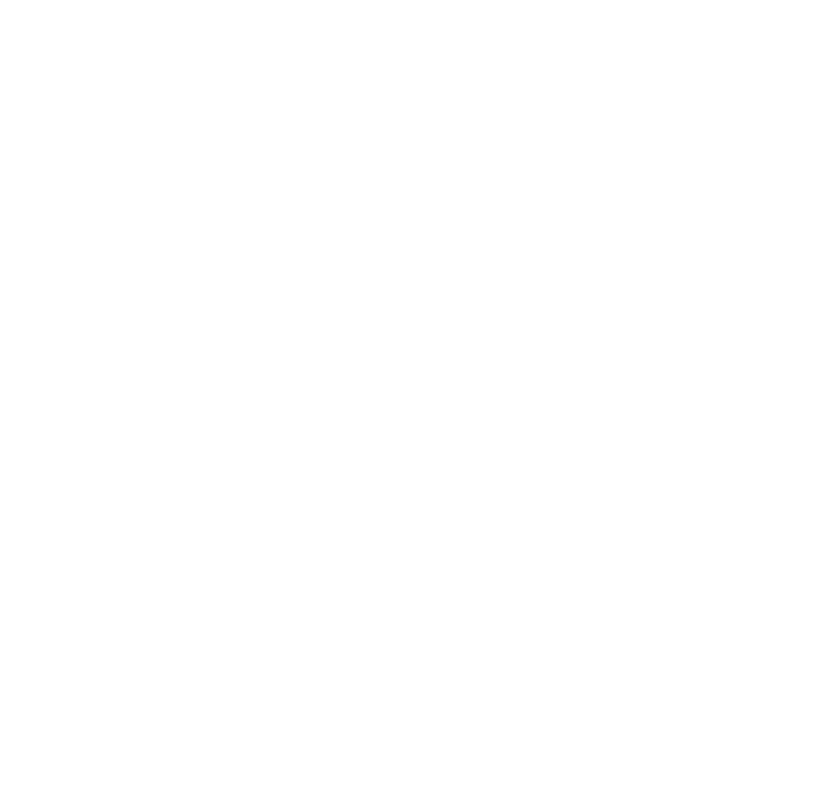
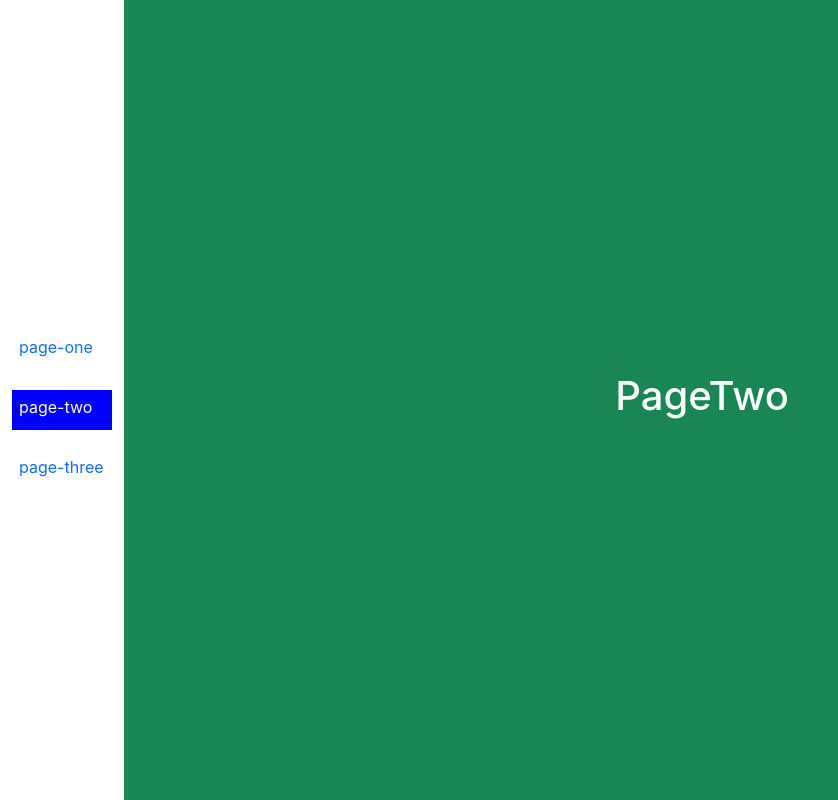
Before and after one commit to neharadialcode/learning-react, a React (Create React App) app: page /page-two in a window 1280 px wide. Shown: the whole page, without its empty margins (0-838 px from the left). Built offline with nearby package versions, Linux system fonts and the light colour scheme.

Commit message:
tabs with navlink added

```diff
--- a/src/App.js
+++ b/src/App.js
@@ -1,14 +1,26 @@
 import { Route, Switch } from "react-router-dom";
 import "./App.css";
 import ButtonTabs from "./components/ButtonTabs";
+import Home from "./components/Home";
+import PageOne from "./components/PageOne";
+import PageThree from "./components/PageThree";
+import PageTwo from "./components/PageTwo";
+import TabsNavLinks from "./components/TabsNavLinks";
 
 function App() {
   return (
     <>
       <div className="App">
-        <Switch>
-          <Route exact path="/new/:id" component={ButtonTabs} />
-        </Switch>
+        <div className="d-flex">
+          <TabsNavLinks />
+          <Switch>
+            <Route exact path="/new/:id" component={ButtonTabs} />
+            <Route exact path="/page-one" component={PageOne} />
+            <Route exact path="/page-two" component={PageTwo} />
+            <Route exact path="/page-three" component={PageThree} />
+            <Route exact path="/" component={Home} />
+          </Switch>
+        </div>
       </div>
     </>
   );
--- /dev/null
+++ b/src/components/Home.jsx
@@ -0,0 +1,11 @@
+import React from "react";
+
+const Home = () => {
+  return (
+    <div>
+      <h1>Home</h1>
+    </div>
+  );
+};
+
+export default Home;
--- /dev/null
+++ b/src/components/PageOne.jsx
@@ -0,0 +1,11 @@
+import React from "react";
+
+const PageOne = () => {
+  return (
+    <div className="vh-100 bg-danger text-white d-flex flex-column justify-content-center align-items-center w-100">
+      <h1>PageOne</h1>
+    </div>
+  );
+};
+
+export default PageOne;
--- /dev/null
+++ b/src/components/PageThree.jsx
@@ -0,0 +1,11 @@
+import React from "react";
+
+const PageThree = () => {
+  return (
+    <div className="vh-100 bg-primary text-white d-flex flex-column justify-content-center align-items-center w-100">
+      <h1>PageThree</h1>
+    </div>
+  );
+};
+
+export default PageThree;
--- /dev/null
+++ b/src/components/PageTwo.jsx
@@ -0,0 +1,11 @@
+import React from "react";
+
+const PageTwo = () => {
+  return (
+    <div className="vh-100 bg-success text-white d-flex flex-column justify-content-center align-items-center w-100">
+      <h1>PageTwo</h1>
+    </div>
+  );
+};
+
+export default PageTwo;
--- /dev/null
+++ b/src/components/TabsNavLinks.jsx
@@ -0,0 +1,36 @@
+import React from "react";
+import { NavLink } from "react-router-dom";
+
+const TabsNavLinks = () => {
+  return (
+    <div>
+      <div className="row mx-0">
+        <div className="col-4 vh-100 d-flex flex-column justify-content-center">
+          <NavLink
+            to="/page-one"
+            activeClassName="tab-active"
+            className="tabs_links"
+          >
+            page-one
+          </NavLink>
+          <NavLink
+            to="/page-two"
+            activeClassName="tab-active"
+            className="tabs_links"
+          >
+            page-two
+          </NavLink>
+          <NavLink
+            to="/page-three"
+            activeClassName="tab-active"
+            className="tabs_links"
+          >
+            page-three
+          </NavLink>
+        </div>
+      </div>
+    </div>
+  );
+};
+
+export default TabsNavLinks;
--- a/src/index.css
+++ b/src/index.css
@@ -19,3 +19,16 @@
   background-color: red !important;
   color: white !important;
 }
+.tab-active {
+  background-color: blue !important;
+  color: white !important;
+}
+.tabs_links {
+  display: inline-block;
+  white-space: nowrap;
+  min-width: 100px;
+  height: 40px;
+  padding: 5px 7px;
+  margin-top: 20px;
+  text-decoration: none;
+}
```
